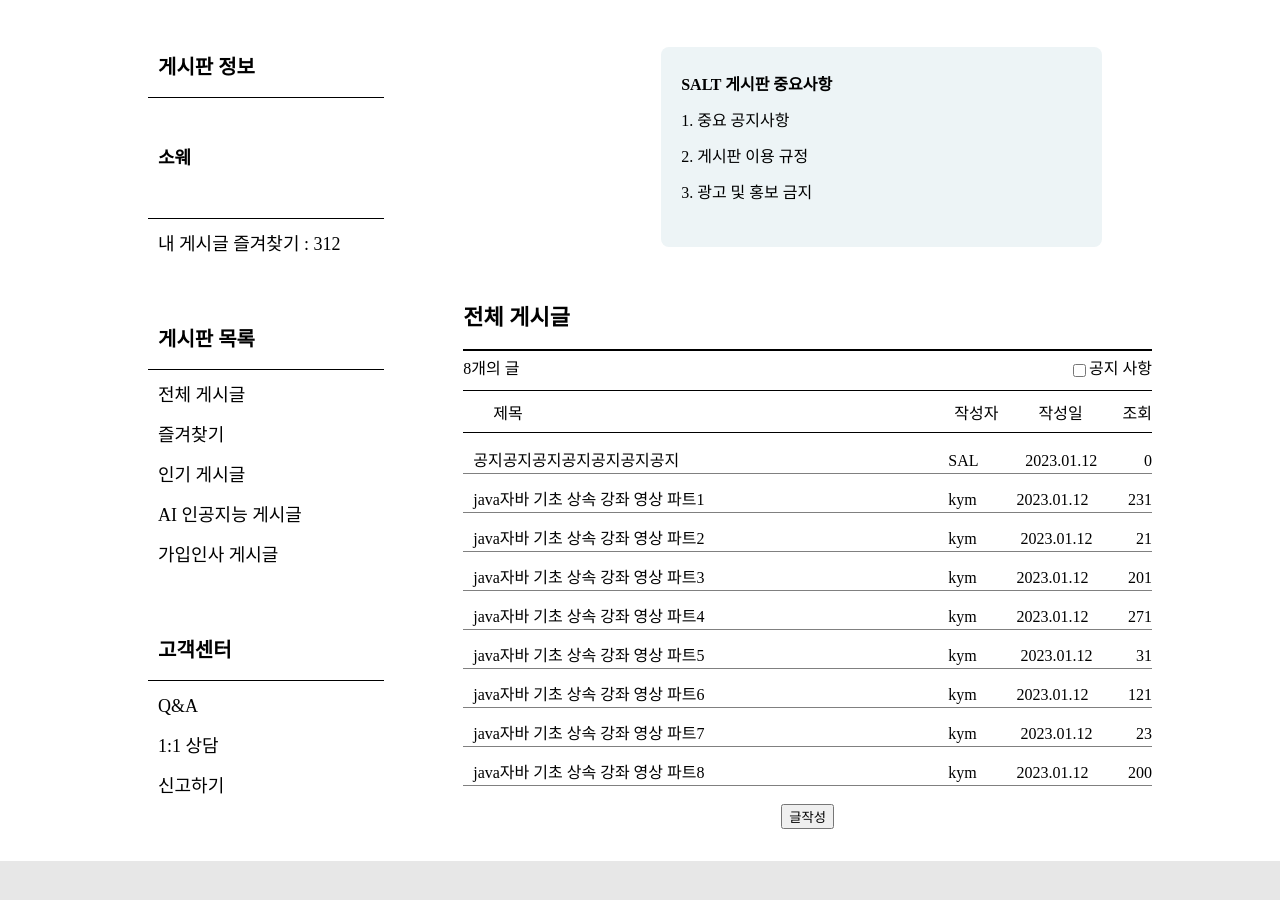
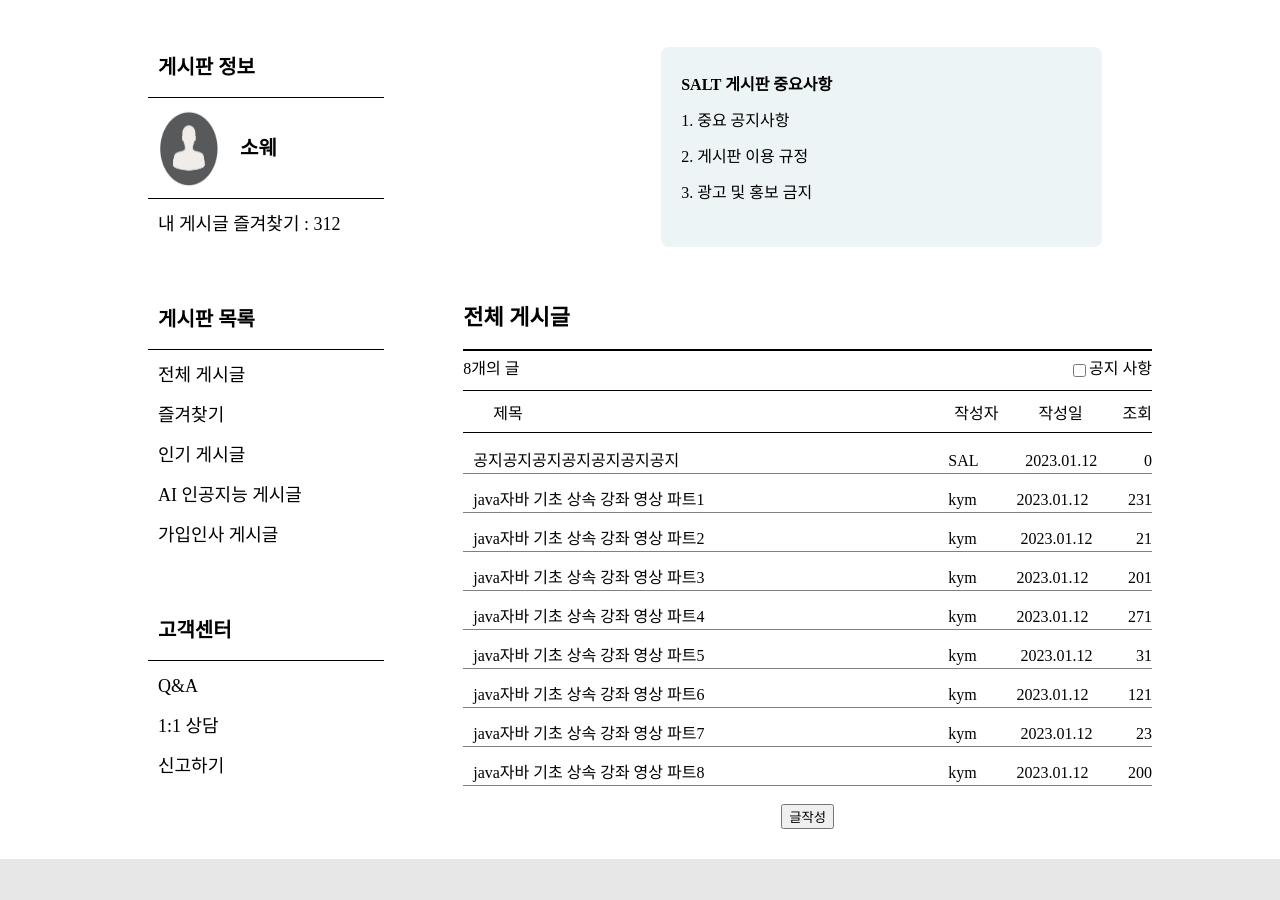
Before and after one commit to soft-a-life/SALT-Frontend, a React (Create React App) app: page / in a window 1280 px wide. Shown: the part 857-1757 px from the top of the page. Built offline with nearby package versions, Linux system fonts and the light colour scheme; what prosemirror-example-setup would draw is missing.

Commit message:
BodyLeftComponents img add
이미지 경로 설정 오류 해결 후 이미지 적용

```diff
--- a/src/mainScreen/components-left/BodyLeftComponents.css
+++ b/src/mainScreen/components-left/BodyLeftComponents.css
@@ -34,8 +34,8 @@
     margin-bottom: 10px;
     color: black;
     margin-left: 10px;
-    height: 100px;
-    line-height: 100px;
+    height: 80px;
+    line-height: 80px;
     cursor: pointer;
     border: solid 0px black;
     outline: none;
@@ -43,6 +43,15 @@
     font-size: 18px;
     text-align: left;
     font-weight: bold;
+    display: flex;
+}
+.profileImage {
+    width: 30%;
+    height: 100%;
+}
+.profileName {
+    margin-left: 20px;
+    font-size: 20px;
 }
 .board-contents {
     width: 70%;
--- a/src/mainScreen/components-left/BodyLeftComponents.jsx
+++ b/src/mainScreen/components-left/BodyLeftComponents.jsx
@@ -1,16 +1,6 @@
 import React from 'react'
 import './BodyLeftComponents.css'
-
-/*
-NavigationBar.jsx의 menu-item과 겹침
-board-contents로 수정
-이미지 경로 오류 떠서 주석처리
-board-title 추가
-board-line 추가
-board-profile 추가
-board-list 추가
-service-center 추가
-*/
+import profileImage from '../../img/profile.png'
 
 function BodyLeftComponents(props) {
   return (
@@ -19,8 +9,8 @@ function BodyLeftComponents(props) {
         <div className="board-title">게시판 정보</div>
         <div className="board-line"></div>
         <div className="board-profile">
-          {/* <img className="profileImage" alt="profile" src={profileImage}/> */}
-          소웨
+          <img className="profileImage" alt="profile" src={profileImage} />
+          <div className="profileName">소웨</div>
         </div>
         <div className="board-line"></div>
         <div className="board-contents">내 게시글 즐겨찾기 : 312</div>
```
